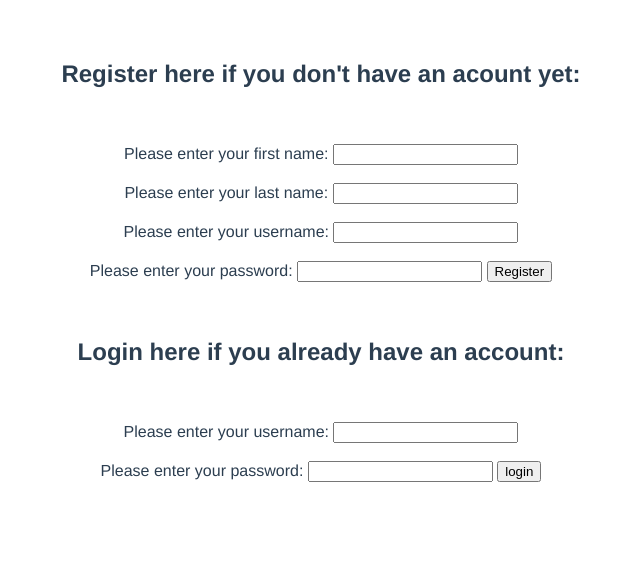
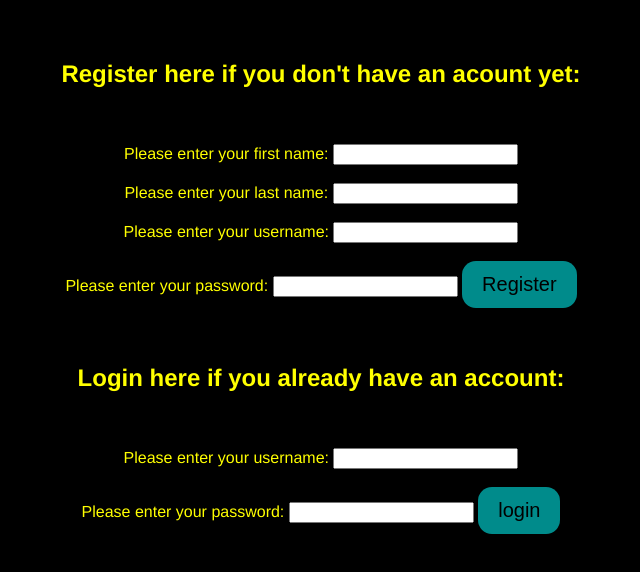
Before and after one commit to WeHaveJoy/movie_app, a website built with Vite: page client/index.html in a window 1280 px wide. Shown: the whole page, without its empty margins (319-959 px from the left). Built offline with nearby package versions, Linux system fonts and the light colour scheme.

Commit message:
added some changes

```diff
--- a/client/index.html
+++ b/client/index.html
@@ -41,7 +41,7 @@
         <br>
         <label>Please enter your password: </label>
         <input x-model="signUp.password" type="password" name="register_password" class="register">
-        <input type="button" @click="regUser()" name="action" value="Register" class="registerBtn">
+        <input type="button" @click="regUser()" name="action" value="Register" class="button">
       </div>
       <br>
       <br>
@@ -58,20 +58,20 @@
         <br>
         <label>Please enter your password: </label>
         <input x-model="signIn.password" type="password" name="login_password" class="login">
-        <input type="button" @click="logUser()" name="action" value="login" class="loginBtn">
+        <input type="button" @click="logUser()" name="action" value="login" class="button">
       </div>
     </div>
     <div class="movie" x-show="show_movies">
 
       <h2> Your favourite movies:</h2>
       <input type="search" x-model="film">
-      <button @click="playlist_data()">Movies</button>
+      <button @click="playlist_data()"> Show Movies</button>
       <br>
       <template x-for="movie in movies">
         <div>
           <span x-text="movie.title"></span>
           <br>
-          <span x-text="movie.overview"></span>
+          <!-- <span x-text="movie.overview"></span> -->
           <br>
           <img x-bind:src="`https://image.tmdb.org/t/p/w500${movie.poster_path}`">
           <button @click=" loggedUser()">Add movie</button>
--- a/client/style.css
+++ b/client/style.css
@@ -6,3 +6,26 @@
   color: #2c3e50;
   margin-top: 60px;
 }
+
+body{
+  background-color: black;
+  color: yellow;
+}
+
+h2,label{
+  color: yellow;
+}
+
+button,input[type=button]{
+  color: black;
+  background-color: darkcyan;
+  border-radius: 14px;
+  font-size: 20px;
+  border: none;
+  padding: 12px 20px;
+
+}
+button:hover{
+  background-color: darkorchid;
+  color: darkseagreen;
+}
```
Also changed, not shown: client/vite.js (+4 -3 lines).
